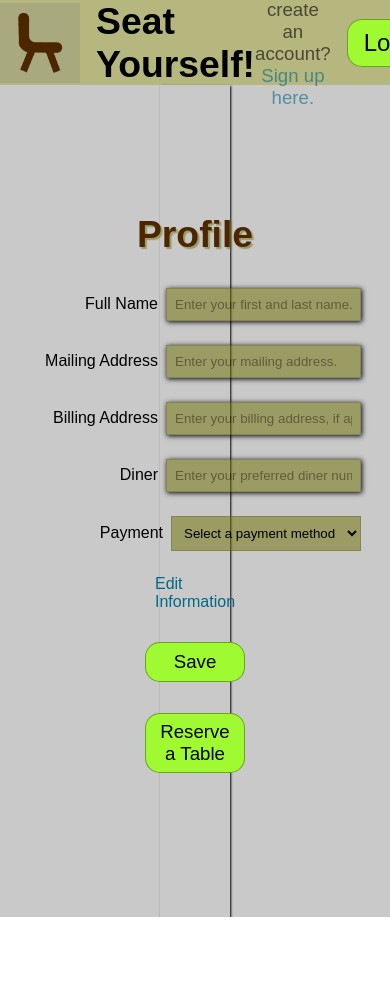
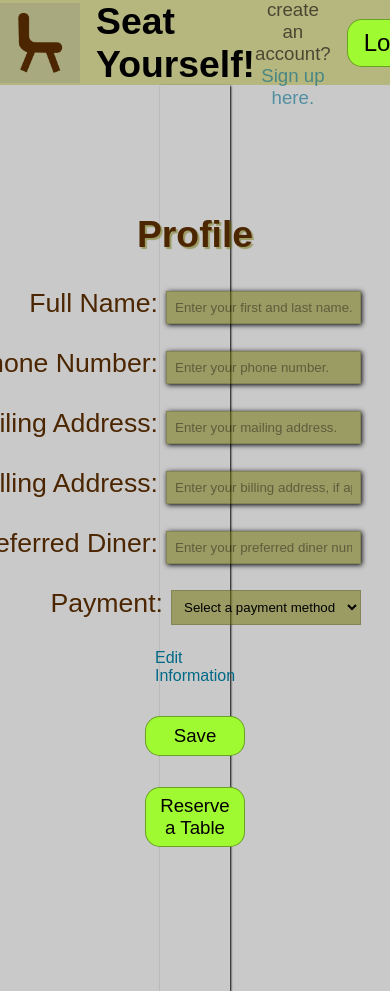
Before and after one commit to Paul-Kuruvila/COSC4351-Restaurant-Project, a React (Create React App) app in the folder frontend/: page /profile in a window 390 px wide. Shown: the top 991 px of the page. Before the commit the page ends 917 px from the top, so only its background shows below. Built offline with nearby package versions, Linux system fonts and the light colour scheme; no server answers.

Commit message:
Add phone number field

```diff
--- a/frontend/src/components/Profile/Profile.js
+++ b/frontend/src/components/Profile/Profile.js
@@ -6,6 +6,7 @@ import {useNavigate} from "react-router-dom";
 const Profile = ({label}) => {
     const navigate = useNavigate();
     const [name, setName] = useState();
+    const [phoneNum, setPhoneNum] = useState();
     const [email, setEmail] = useState();
     const [billaddress, setBillAddress] = useState();
     const [diner, setDiner] = useState();
@@ -101,7 +102,7 @@ const Profile = ({label}) => {
     const handleSubmit = async(e) => { //sending data to backend
         e.preventDefault();
         setPayment(document.getElementById('payment').value); //was state before
-        const profileData = {name, email, billaddress, diner, payment};
+        const profileData = {name, phoneNum, email, billaddress, diner, payment};
 
         const options = {
             method: 'POST',
@@ -129,7 +130,7 @@ const Profile = ({label}) => {
                 <label className='container-title'>Profile</label>
                 <ul className='boxes-container'>
                     <li className='guest-info'>
-                        <label className="">Full Name</label>
+                        <label className="Label">Full Name:</label>
                         <input className="inputbox" id="name" type="text" minLength="2" maxLength="50" required placeholder="Enter your first and last name."
                         value = {name}
                         onChange = {(e) => setName(e.target.value)}
@@ -139,7 +140,13 @@ const Profile = ({label}) => {
                         />
                     </li>
                     <li className='guest-info'>
-                        <label>Mailing Address</label>
+                        <label className='Label'>Phone Number:</label>
+                        <input className='inputbox' type='text' title='Please enter your phone number.' minLength="10" maxLength="10" required placeholder='Enter your phone number.'
+                        onChange = {(e) => setPhoneNum(e.target.value)}
+                        />
+                    </li>
+                    <li className='guest-info'>
+                        <label className="Label">Mailing Address:</label>
                         <input className="inputbox" id="email" type="text" minLength="1" maxLength="100"  required placeholder="Enter your mailing address."
                         value = {email}
                         onChange = {(e) => setEmail(e.target.value)}
@@ -148,7 +155,7 @@ const Profile = ({label}) => {
                         />
                     </li>
                     <li className='guest-info'>
-                        <label>Billing Address</label>
+                        <label className="Label">Billing Address:</label>
                         <input className="inputbox" id="billaddress" type="text" maxLength="100" placeholder="Enter your billing address, if applicable."
                         value = {billaddress}
                         onChange = {(e) => setBillAddress(e.target.value)}
@@ -156,7 +163,7 @@ const Profile = ({label}) => {
                         />
                     </li>
                     <li className='guest-info'>
-                        <label>Diner</label>
+                        <label className="Label">Preferred Diner:</label>
                         <input className="inputbox" id="diner" type="text" minLength="1" maxLength="100" required placeholder="Enter your preferred diner number."
                         value = {diner}
                         onChange = {(e) => setDiner(e.target.value)}
@@ -166,7 +173,7 @@ const Profile = ({label}) => {
                         />
                     </li>
                     <li className='guest-info'>
-                        <label>Payment</label>
+                        <label className="Label">Payment:</label>
                         <select className="inputbox" id="payment" name="state" defaultValue={""} value={payment} onChange = {(e) => setPayment(e.target.value)} disabled={true}>
                             <option value="">Select a payment method</option>
                             <option value="credit">Credit</option>
```
